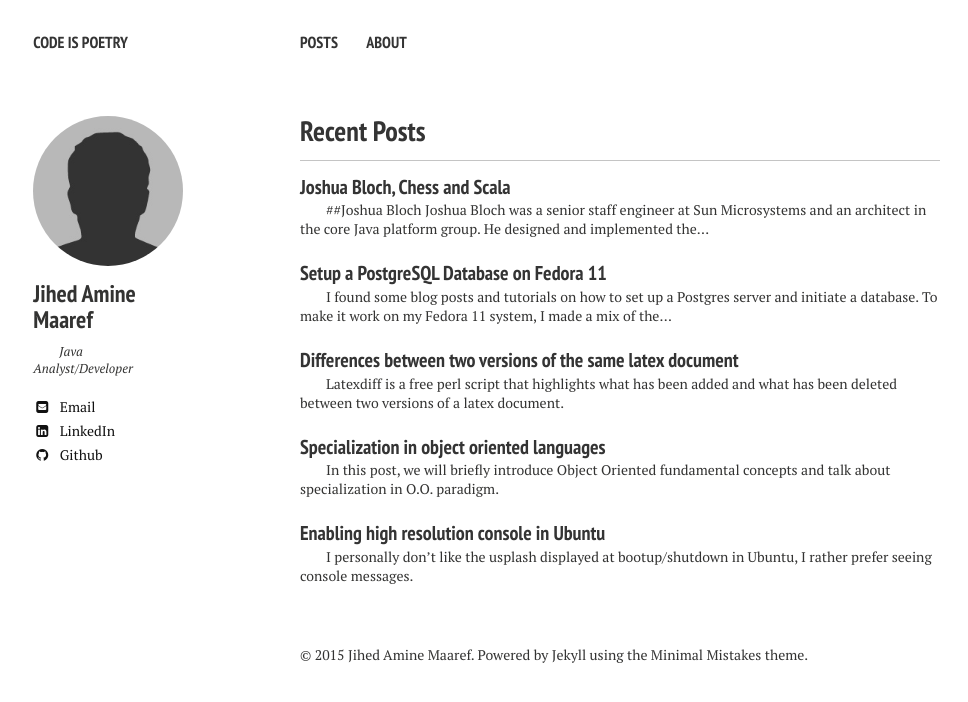
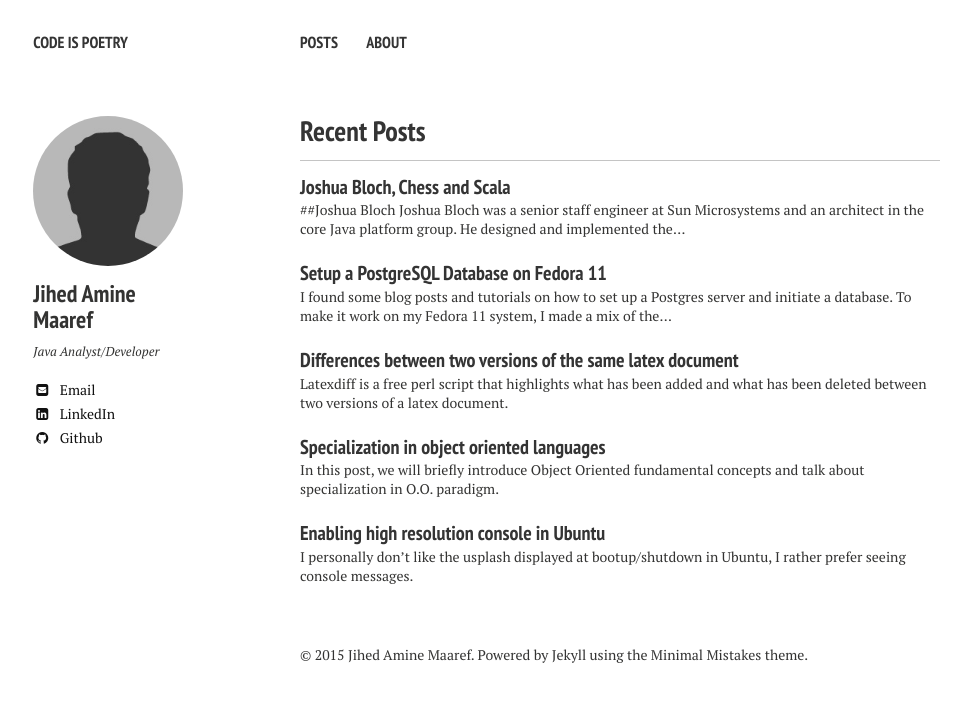
Before and after one commit to jihedamine/jihedamine.github.io, a Jekyll site: the page built from index.md, in a window 1280 px wide. Shown: the top 702 px of the page, without its empty margins (20-988 px from the left). Built offline with Jekyll 4.4.1, drawn with Linux system fonts in a browser that asks for light colours; nearby versions of some CDN libraries.

Commit message:
Update typography.scss

```diff
--- a/_sass/typography.scss
+++ b/_sass/typography.scss
@@ -132,11 +132,11 @@ blockquote {
 
 p {
 	margin: 0 0 $indent-var;
-	text-indent: $indent-var;
+
 	// sibling indentation
-
-@if $paragraph-indent == true {
-    & + p {
+	@if $paragraph-indent == true {
+    		& + p {
+    			text-indent: $indent-var;
 			margin-top: -($indent-var);
 		}
 	}
```
